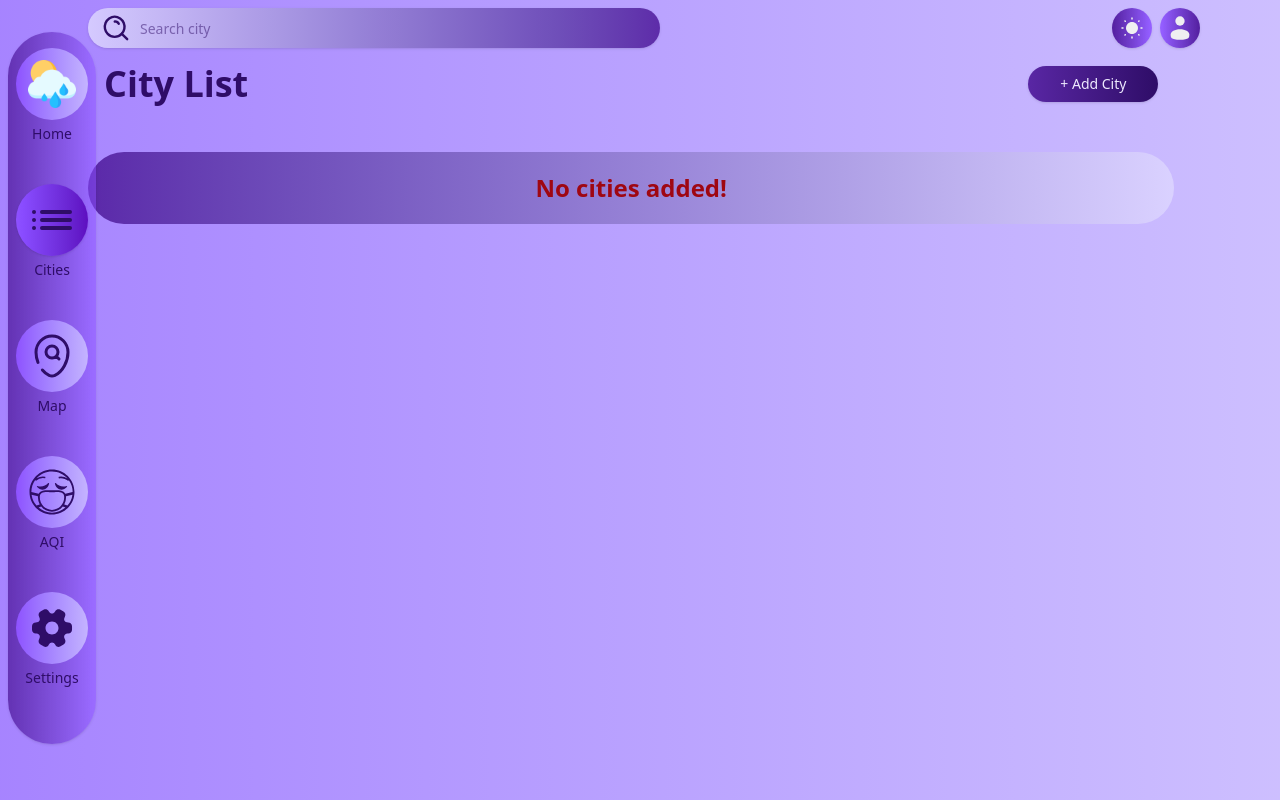
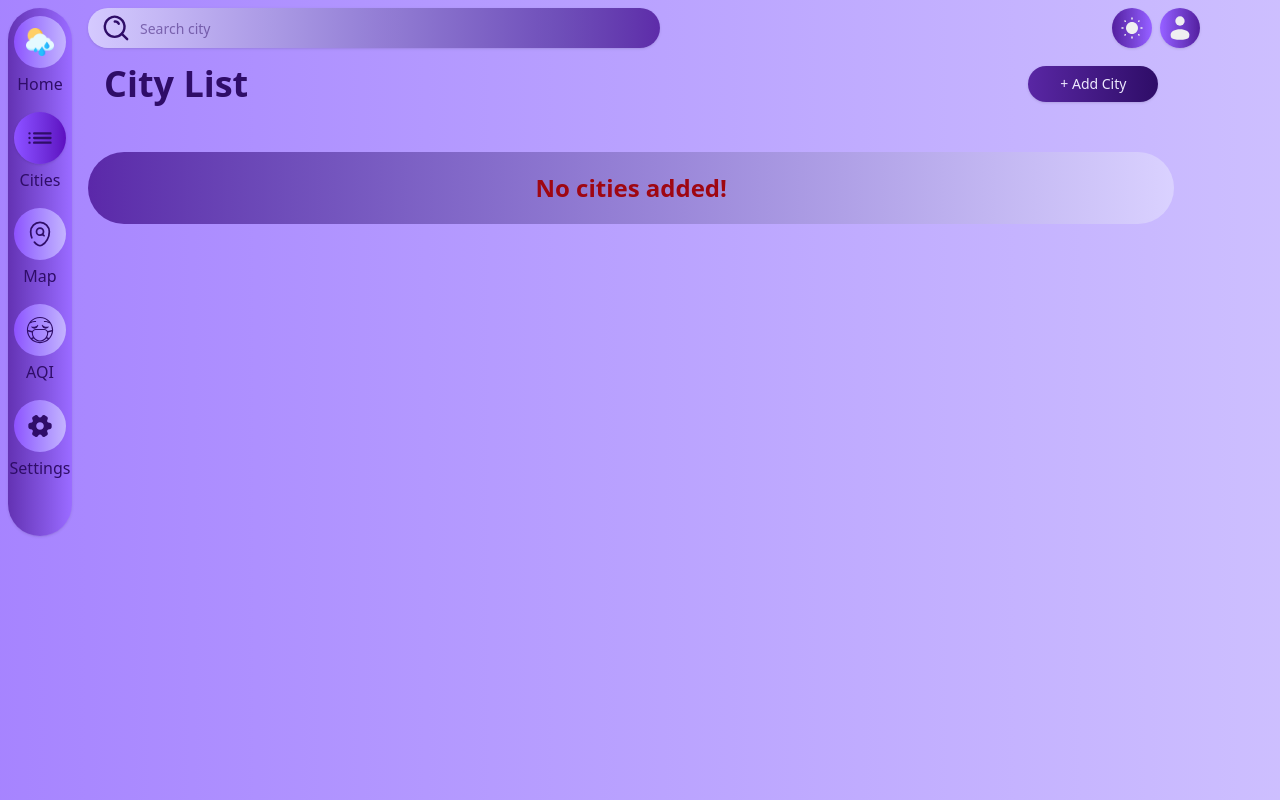
Before and after one commit to mahdibaderloo/weather-app, a React (Vite) app: page /cities in a window 1280 px wide. Built offline with nearby package versions, Linux system fonts and the light colour scheme.

Commit message:
fix Navbar styles for desktop size

```diff
--- a/src/features/navbar/Navbar.tsx
+++ b/src/features/navbar/Navbar.tsx
@@ -47,9 +47,9 @@ export default function Navbar() {
   const { theme } = useThemeStore();
 
   return (
-    <nav className="hidden lg:w-fit xl:w-22 lg:h-fit 2xl:h-[852px] bg-linear-to-r from-violet-900/75 to-violet-500/50 dark:from-slate-900 dark:to-violet-950/60 p-2 xl:px-4 lg:pb-3 xl:pb-14 rounded-full ml-2 mt-2 xl:mt-8 shadow lg:block fixed 2xl:static">
+    <nav className="hidden lg:w-fit xl:w-16 lg:h-fit 2xl:h-[852px] bg-linear-to-r from-violet-900/75 to-violet-500/50 dark:from-slate-900 dark:to-violet-950/60 p-2 xl:px-4 lg:pb-3 xl:pb-14 rounded-full ml-2 mt-2 shadow lg:block fixed 2xl:static">
       <div className="blur-2xl" />
-      <ul className="w-full h-full flex flex-col gap-2 xl:gap-10 xl:pt-2">
+      <ul className="w-full h-full flex flex-col gap-2 xl:gap-4">
         {items.map((item) => (
           <NavbarItem key={item.id} item={item} theme={theme} />
         ))}
--- a/src/features/navbar/NavbarItem.tsx
+++ b/src/features/navbar/NavbarItem.tsx
@@ -20,13 +20,13 @@ export default function NavbarItem({ item, theme }: NavbarItemProp) {
         to={url}
         className={({ isActive }) =>
           isActive
-            ? "bg-linear-to-r from-violet-500 to-violet-800 dark:bg-linear-to-b dark:from-slate-950 dark:to-violet-900 p-3 lg:w-12 xl:w-18 rounded-full shadow"
-            : "bg-linear-to-r from-violet-500 to-violet-300 dark:from-violet-700 dark:to-slate-900 p-3 lg:w-12 xl:w-18 rounded-full transition-all delay-150"
+            ? "bg-linear-to-r from-violet-500 to-violet-800 dark:bg-linear-to-b dark:from-slate-950 dark:to-violet-900 p-3 lg:w-12 xl:w-13 rounded-full shadow"
+            : "bg-linear-to-r from-violet-500 to-violet-300 dark:from-violet-700 dark:to-slate-900 p-3 lg:w-12 xl:w-13 rounded-full transition-all delay-150"
         }
       >
         <img src={theme === "dark" ? dark : image} alt="Logo" />
       </NavLink>
-      <span className="text-violet-950 dark:text-violet-100 font-medium mt-1 lg:text-[14px] xl:text-sm">
+      <span className="text-violet-950 dark:text-violet-100 font-medium mt-1 lg:text-[14px] xl:text-[16px]">
         {title}
       </span>
     </li>
--- a/src/pages/Home.tsx
+++ b/src/pages/Home.tsx
@@ -55,7 +55,7 @@ export default function Home() {
         loading="lazy"
       />
 
-      <div className="w-full h-[56%] flex flex-col lg:flex-row justify-between gap-1 md:gap-2">
+      <div className="w-full flex flex-col lg:flex-row justify-between gap-1 md:gap-2">
         <InformationSection
           city={city}
           data={data?.current}
```
